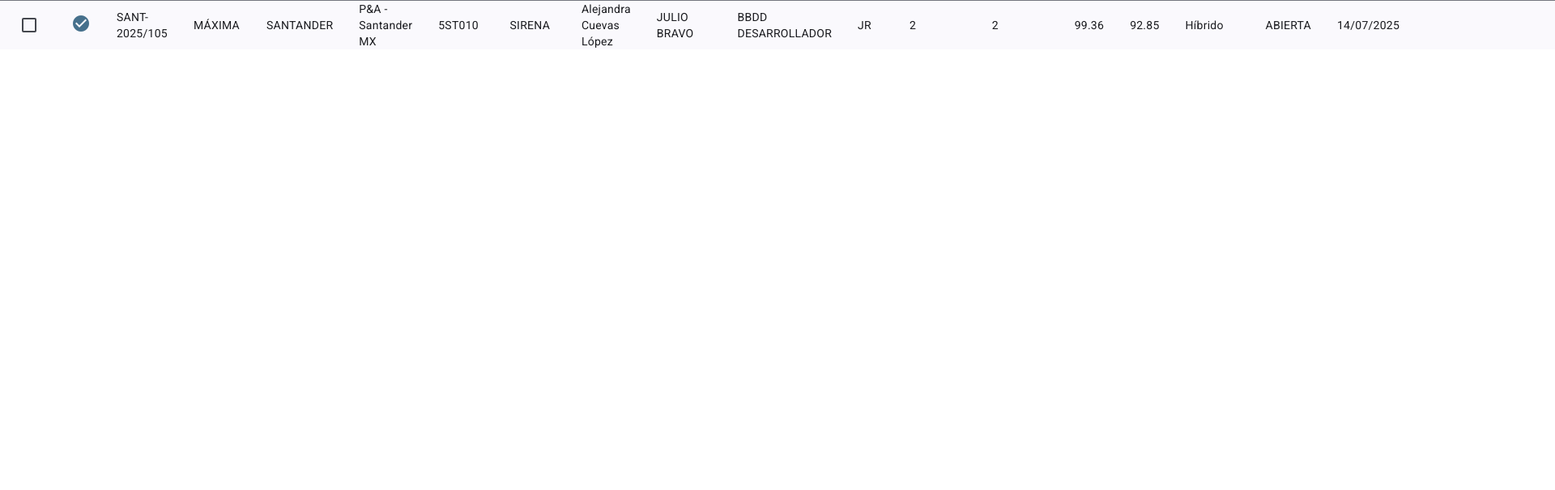
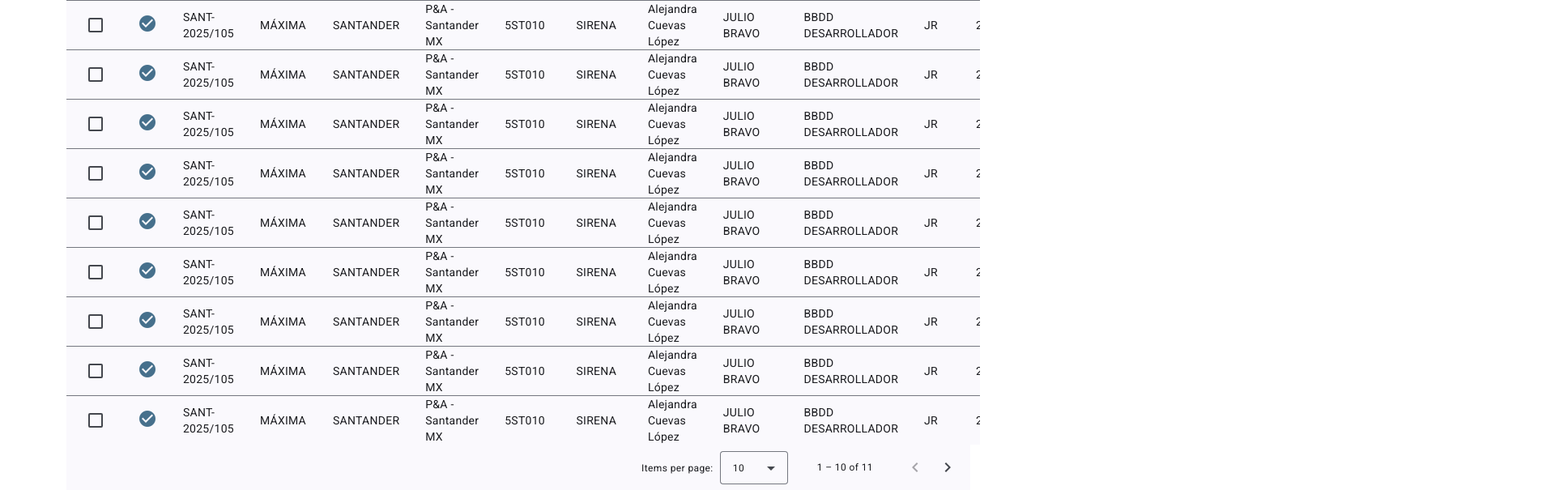
Before and after one commit to XitlaliValenzo/peticionesGecova, an Angular app: page / in a window 1280 px wide. Shown: the part 598-1203 px from the top of the page at 81% size, 1920 px wide, since content can reach past the window. Before the commit the page ends 800 px from the top, so only its background shows below. Built offline with nearby package versions, Linux system fonts and the light colour scheme.

Commit message:
add paginacion en tabla-component

```diff
--- a/src/app/tabla-component/tabla-component.css
+++ b/src/app/tabla-component/tabla-component.css
@@ -5,3 +5,8 @@ table {
 mat-icon{
   color: #46708c;
 }
+
+.container{
+  overflow-x: auto;
+  width: 100%;
+}
--- a/src/app/tabla-component/tabla-component.html
+++ b/src/app/tabla-component/tabla-component.html
@@ -1,3 +1,4 @@
+<div class="container">
 <table mat-table [dataSource]="dataSource" class="mat-elevation-z8">
 
   <!-- Checkbox Column -->
@@ -137,3 +138,9 @@
       (click)="selection.toggle(row)">
   </tr>
 </table>
+<mat-paginator [length]="dataSource.data.length"
+              [pageSize]="10"
+              [pageSizeOptions]="[10, 20, 30, 40, 50, 100]"
+              aria-label="Select page">
+</mat-paginator>
+</div>
--- a/src/app/tabla-component/tabla-component.ts
+++ b/src/app/tabla-component/tabla-component.ts
@@ -4,6 +4,10 @@ import { SelectionModel } from '@angular/cdk/collections';
 import { MatTableDataSource, MatTableModule } from '@angular/material/table';
 import { MatCheckboxModule } from '@angular/material/checkbox';
 import {MatIconModule} from '@angular/material/icon';
+
+import {MatPaginatorModule, MatPaginator} from '@angular/material/paginator';
+import { ViewChild, AfterViewInit } from '@angular/core';
+
 
 export interface PeriodicElement {
   position: number;
@@ -84,6 +88,240 @@ const ELEMENT_DATA: PeriodicElement[] = [
     editar_peticion: '',
     detalle_peticion: '',
     candidatos_disponibles: ''
+  },
+  {
+    position: 3,
+    solicitud: 'SANT-2025/105',
+    prioridad: 'MÁXIMA',
+    cliente: 'SANTANDER',
+    uo: 'P&A - Santander MX',
+    cod_proyecto: '5ST010',
+    nombre_proyecto: 'SIRENA',
+    gestor: 'Alejandra Cuevas López',
+    mercado: 'JULIO BRAVO',
+    perfil: 'BBDD DESARROLLADOR',
+    nivel: 'JR',
+    posiciones_iniciales: 2,
+    posiciones_finales: 2,
+    tasa: 99.36,
+    tasa_tope: 92.85,
+    modalidad: 'Híbrido',
+    estatus_peticion: 'ABIERTA',
+    fecha_solicitud: '14/07/2025',
+    fecha_alta_coe: '',
+    fecha_compromiso_rh: '',
+    folio_p: '-',
+    editar_peticion: '',
+    detalle_peticion: '',
+    candidatos_disponibles: ''
+  },
+  {
+    position: 4,
+    solicitud: 'SANT-2025/105',
+    prioridad: 'MÁXIMA',
+    cliente: 'SANTANDER',
+    uo: 'P&A - Santander MX',
+    cod_proyecto: '5ST010',
+    nombre_proyecto: 'SIRENA',
+    gestor: 'Alejandra Cuevas López',
+    mercado: 'JULIO BRAVO',
+    perfil: 'BBDD DESARROLLADOR',
+    nivel: 'JR',
+    posiciones_iniciales: 2,
+    posiciones_finales: 2,
+    tasa: 99.36,
+    tasa_tope: 92.85,
+    modalidad: 'Híbrido',
+    estatus_peticion: 'ABIERTA',
+    fecha_solicitud: '14/07/2025',
+    fecha_alta_coe: '',
+    fecha_compromiso_rh: '',
+    folio_p: '-',
+    editar_peticion: '',
+    detalle_peticion: '',
+    candidatos_disponibles: ''
+  },
+  {
+    position: 5,
+    solicitud: 'SANT-2025/105',
+    prioridad: 'MÁXIMA',
+    cliente: 'SANTANDER',
+    uo: 'P&A - Santander MX',
+    cod_proyecto: '5ST010',
+    nombre_proyecto: 'SIRENA',
+    gestor: 'Alejandra Cuevas López',
+    mercado: 'JULIO BRAVO',
+    perfil: 'BBDD DESARROLLADOR',
+    nivel: 'JR',
+    posiciones_iniciales: 2,
+    posiciones_finales: 2,
+    tasa: 99.36,
+    tasa_tope: 92.85,
+    modalidad: 'Híbrido',
+    estatus_peticion: 'ABIERTA',
+    fecha_solicitud: '14/07/2025',
+    fecha_alta_coe: '',
+    fecha_compromiso_rh: '',
+    folio_p: '-',
+    editar_peticion: '',
+    detalle_peticion: '',
+    candidatos_disponibles: ''
+  },
+  {
+    position: 6,
+    solicitud: 'SANT-2025/105',
+    prioridad: 'MÁXIMA',
+    cliente: 'SANTANDER',
+    uo: 'P&A - Santander MX',
+    cod_proyecto: '5ST010',
+    nombre_proyecto: 'SIRENA',
+    gestor: 'Alejandra Cuevas López',
+    mercado: 'JULIO BRAVO',
+    perfil: 'BBDD DESARROLLADOR',
+    nivel: 'JR',
+    posiciones_iniciales: 2,
+    posiciones_finales: 2,
+    tasa: 99.36,
+    tasa_tope: 92.85,
+    modalidad: 'Híbrido',
+    estatus_peticion: 'ABIERTA',
+    fecha_solicitud: '14/07/2025',
+    fecha_alta_coe: '',
+    fecha_compromiso_rh: '',
+    folio_p: '-',
+    editar_peticion: '',
+    detalle_peticion: '',
+    candidatos_disponibles: ''
+  },
+  {
+    position: 7,
+    solicitud: 'SANT-2025/105',
+    prioridad: 'MÁXIMA',
+    cliente: 'SANTANDER',
+    uo: 'P&A - Santander MX',
+    cod_proyecto: '5ST010',
+    nombre_proyecto: 'SIRENA',
+    gestor: 'Alejandra Cuevas López',
+    mercado: 'JULIO BRAVO',
+    perfil: 'BBDD DESARROLLADOR',
+    nivel: 'JR',
+    posiciones_iniciales: 2,
+    posiciones_finales: 2,
+    tasa: 99.36,
+    tasa_tope: 92.85,
+    modalidad: 'Híbrido',
+    estatus_peticion: 'ABIERTA',
+    fecha_solicitud: '14/07/2025',
+    fecha_alta_coe: '',
+    fecha_compromiso_rh: '',
+    folio_p: '-',
+    editar_peticion: '',
+    detalle_peticion: '',
+    candidatos_disponibles: ''
+  },
+  {
+    position: 8,
+    solicitud: 'SANT-2025/105',
+    prioridad: 'MÁXIMA',
+    cliente: 'SANTANDER',
+    uo: 'P&A - Santander MX',
+    cod_proyecto: '5ST010',
+    nombre_proyecto: 'SIRENA',
+    gestor: 'Alejandra Cuevas López',
+    mercado: 'JULIO BRAVO',
+    perfil: 'BBDD DESARROLLADOR',
+    nivel: 'JR',
+    posiciones_iniciales: 2,
+    posiciones_finales: 2,
+    tasa: 99.36,
+    tasa_tope: 92.85,
+    modalidad: 'Híbrido',
+    estatus_peticion: 'ABIERTA',
+    fecha_solicitud: '14/07/2025',
+    fecha_alta_coe: '',
+    fecha_compromiso_rh: '',
+    folio_p: '-',
+    editar_peticion: '',
+    detalle_peticion: '',
+    candidatos_disponibles: ''
+  },
+  {
+    position: 9,
+    solicitud: 'SANT-2025/105',
+    prioridad: 'MÁXIMA',
+    cliente: 'SANTANDER',
+    uo: 'P&A - Santander MX',
+    cod_proyecto: '5ST010',
+    nombre_proyecto: 'SIRENA',
+    gestor: 'Alejandra Cuevas López',
+    mercado: 'JULIO BRAVO',
+    perfil: 'BBDD DESARROLLADOR',
+    nivel: 'JR',
+    posiciones_iniciales: 2,
+    posiciones_finales: 2,
+    tasa: 99.36,
+    tasa_tope: 92.85,
+    modalidad: 'Híbrido',
+    estatus_peticion: 'ABIERTA',
+    fecha_solicitud: '14/07/2025',
+    fecha_alta_coe: '',
+    fecha_compromiso_rh: '',
+    folio_p: '-',
+    editar_peticion: '',
+    detalle_peticion: '',
+    candidatos_disponibles: ''
+  },
+  {
+    position: 10,
+    solicitud: 'SANT-2025/105',
+    prioridad: 'MÁXIMA',
+    cliente: 'SANTANDER',
+    uo: 'P&A - Santander MX',
+    cod_proyecto: '5ST010',
+    nombre_proyecto: 'SIRENA',
+    gestor: 'Alejandra Cuevas López',
+    mercado: 'JULIO BRAVO',
+    perfil: 'BBDD DESARROLLADOR',
+    nivel: 'JR',
+    posiciones_iniciales: 2,
+    posiciones_finales: 2,
+    tasa: 99.36,
+    tasa_tope: 92.85,
+    modalidad: 'Híbrido',
+    estatus_peticion: 'ABIERTA',
+    fecha_solicitud: '14/07/2025',
+    fecha_alta_coe: '',
+    fecha_compromiso_rh: '',
+    folio_p: '-',
+    editar_peticion: '',
+    detalle_peticion: '',
+    candidatos_disponibles: ''
+  },
+  {
+    position: 11,
+    solicitud: 'SANT-2025/105',
+    prioridad: 'MÁXIMA',
+    cliente: 'SANTANDER',
+    uo: 'P&A - Santander MX',
+    cod_proyecto: '5ST010',
+    nombre_proyecto: 'SIRENA',
+    gestor: 'Alejandra Cuevas López',
+    mercado: 'JULIO BRAVO',
+    perfil: 'BBDD DESARROLLADOR',
+    nivel: 'JR',
+    posiciones_iniciales: 2,
+    posiciones_finales: 2,
+    tasa: 99.36,
+    tasa_tope: 92.85,
+    modalidad: 'Híbrido',
+    estatus_peticion: 'ABIERTA',
+    fecha_solicitud: '14/07/2025',
+    fecha_alta_coe: '',
+    fecha_compromiso_rh: '',
+    folio_p: '-',
+    editar_peticion: '',
+    detalle_peticion: '',
+    candidatos_disponibles: ''
   }
 ];
 
@@ -93,11 +331,16 @@ const ELEMENT_DATA: PeriodicElement[] = [
 
 @Component({
   selector: 'app-tabla-component',
-  imports: [MatTableModule, MatCheckboxModule, MatIconModule],
+  imports: [MatTableModule, MatCheckboxModule, MatIconModule, MatPaginatorModule],
   templateUrl: './tabla-component.html',
   styleUrl: './tabla-component.css'
 })
-export class TablaComponent {
+export class TablaComponent implements AfterViewInit{
+  @ViewChild(MatPaginator) paginator!: MatPaginator;
+
+  ngAfterViewInit() {
+    this.dataSource.paginator = this.paginator;
+  }
 
   displayedColumns: string[] = ['select', 'position', 'solicitud',
   'prioridad',
```
